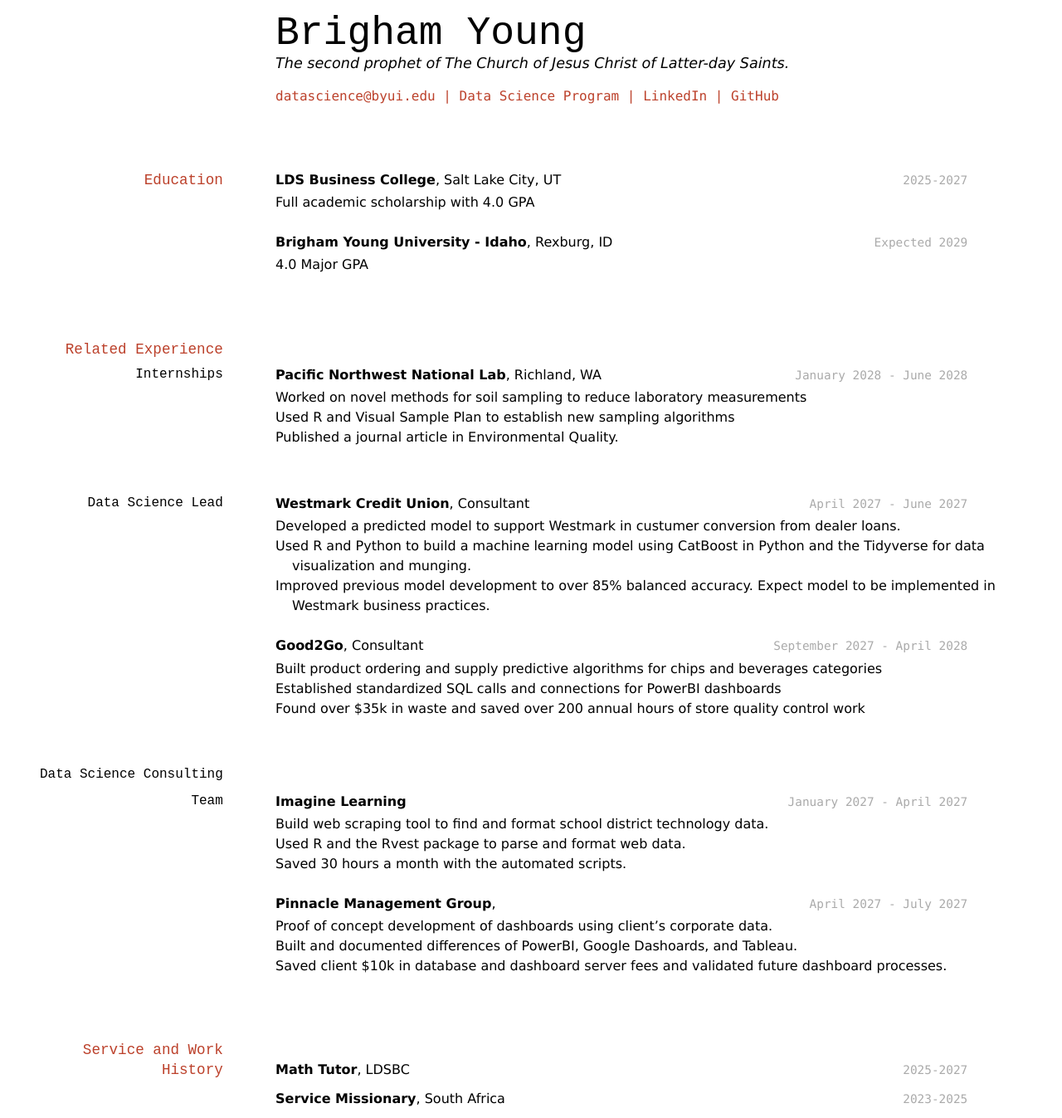
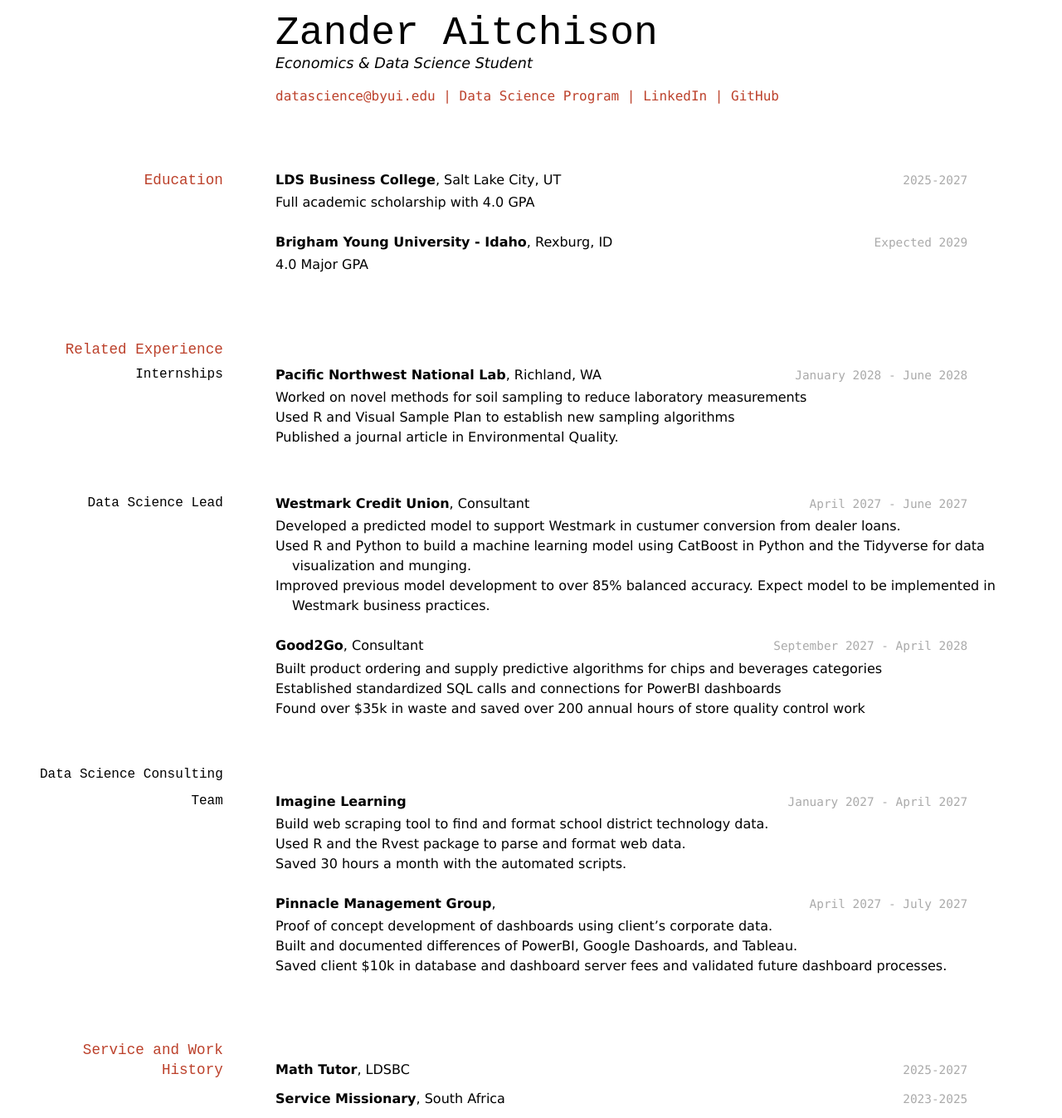
Before and after one commit to ZanderAitchison/AitchisonResume, a Jekyll site: the page built from docs/index.md, in a window 1280 px wide. Shown: the whole page at 83% size. Built offline with Jekyll 4.4.1, drawn with Linux system fonts in a browser that asks for light colours.

Commit message:
updated name

```diff
--- a/docs/index.md
+++ b/docs/index.md
@@ -1,9 +1,9 @@
 ---
 layout: cv
-title: Brigham Young's Resume
+title: Zander Aitchison's Resume
 ---
-# Brigham Young
-The second prophet of The Church of Jesus Christ of Latter-day Saints.
+# Zander Aitchison
+Economics & Data Science Student
 
 <div id="webaddress">
 <a href="datascience@byui.edu">datascience@byui.edu</a>
```
